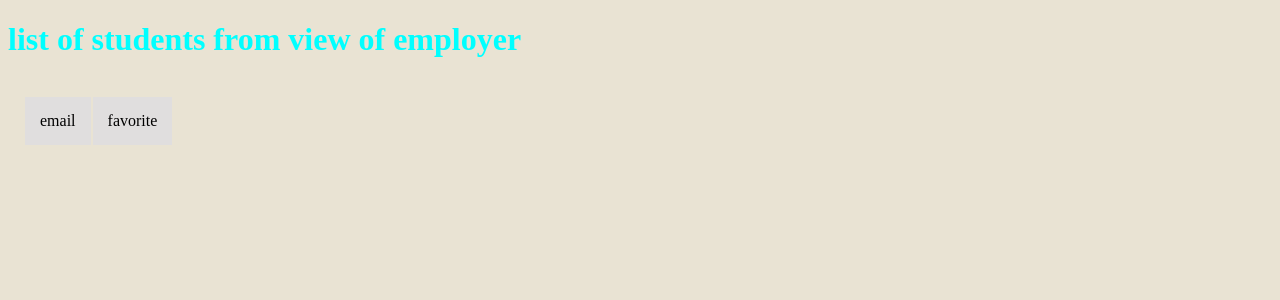
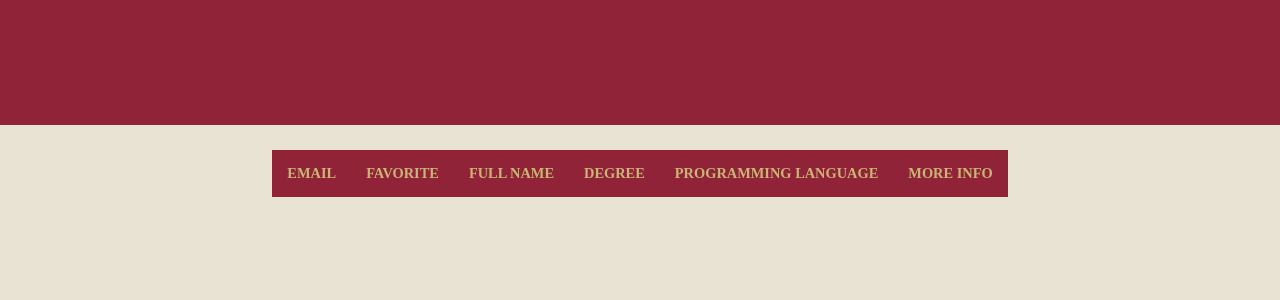
Before and after one commit to fewdw/final-project-student, a Flask app: template flask-frontend/templates/list/employer-list-admin.html in a window 1280 px wide. Shown: the top 300 px of the page. Run offline with Flask 2, Linux system fonts and the light colour scheme; the template is opened without the code that fills it, so the values that code supplies are empty; some libraries are stand-ins or nearby versions.

Commit message:
Finished the employer list

```diff
--- a/flask-frontend/templates/list/employer-list-admin.html
+++ b/flask-frontend/templates/list/employer-list-admin.html
@@ -1,13 +1,28 @@
 {% extends "react-template.html" %}
 {% block body %}
-<h1>list of students from view of employer</h1>
 
-    <table>
+
+<div class ="image">
+    <img src="../static/concordia-logo.jpg" alt="Logo" width="400"  height="125";>
+</div>
+
+<div class ="object1">
+    </div>
+
+    <table class = "table">
+        <thead>
         <tr>
             <td>email</td>
             <td>favorite</td>
+            <th>Full name</th>
+            <th>Degree</th>
+            <th>Programming Language</th>
+            <th>More Info </th>
+
         </tr>
+        </thead>
         {% for s in STUDENTS %}
+        <tbody>
         <tr>
             <td>
                 <form>
@@ -21,9 +36,12 @@
             </td>
             <td>{{s.first_name}},{{s.last_name}}</td>
             <td>{{s.degree}}, {{s.year_of_graduation}}</td>
-            <td>{{s.programming_language}}</td>
-            <td><a href="/employer/list/student/id/{{s._id}}">More Info</a></td>
+            <td> {% for p in s.programming_language%}
+                {{p}},
+                {%endfor%}</td>
+            <td><a href="/admin/list/student/id/{{s._id}}"><img  alt="More" src="../static/more-horizontal-outline.png" width="25" height="25"></a></td>
         </tr>
+        </tbody>>
         {% endfor %}
     </table>
 
```
